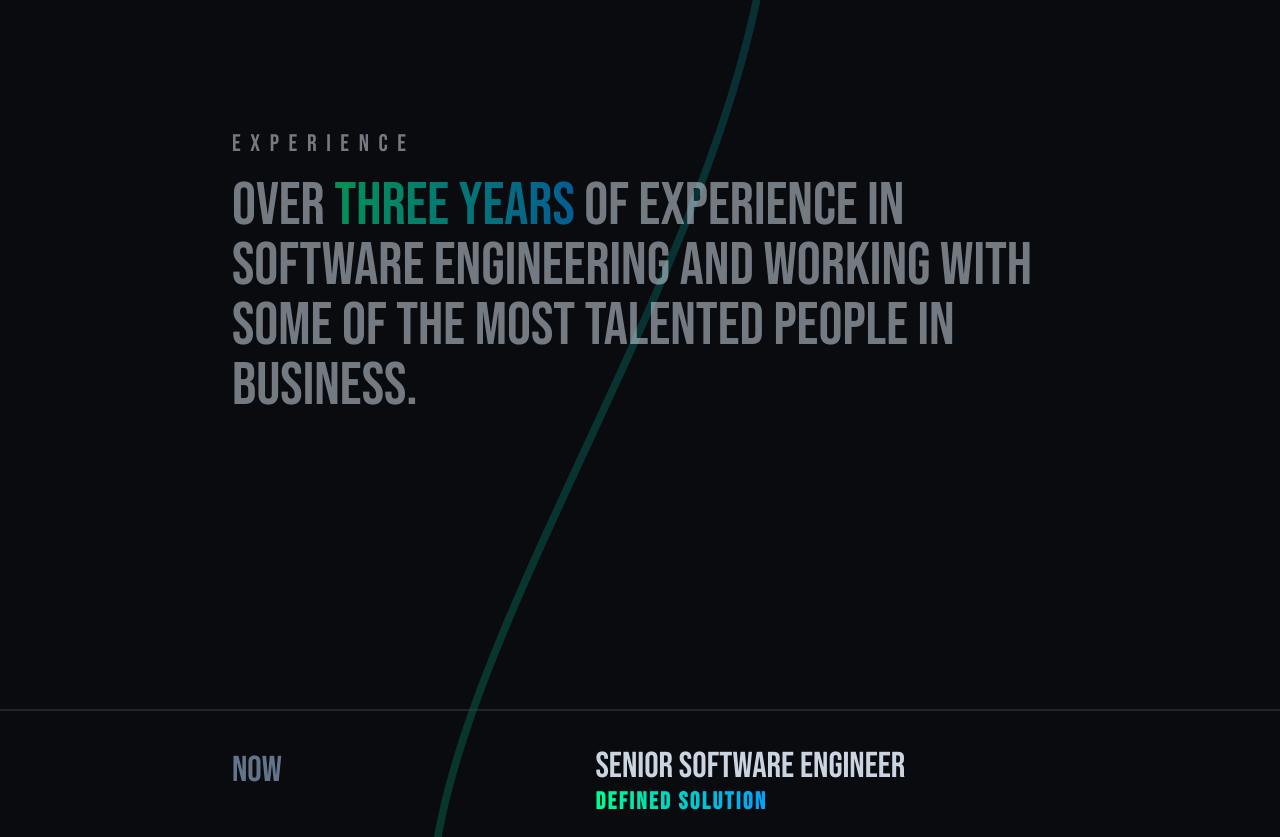
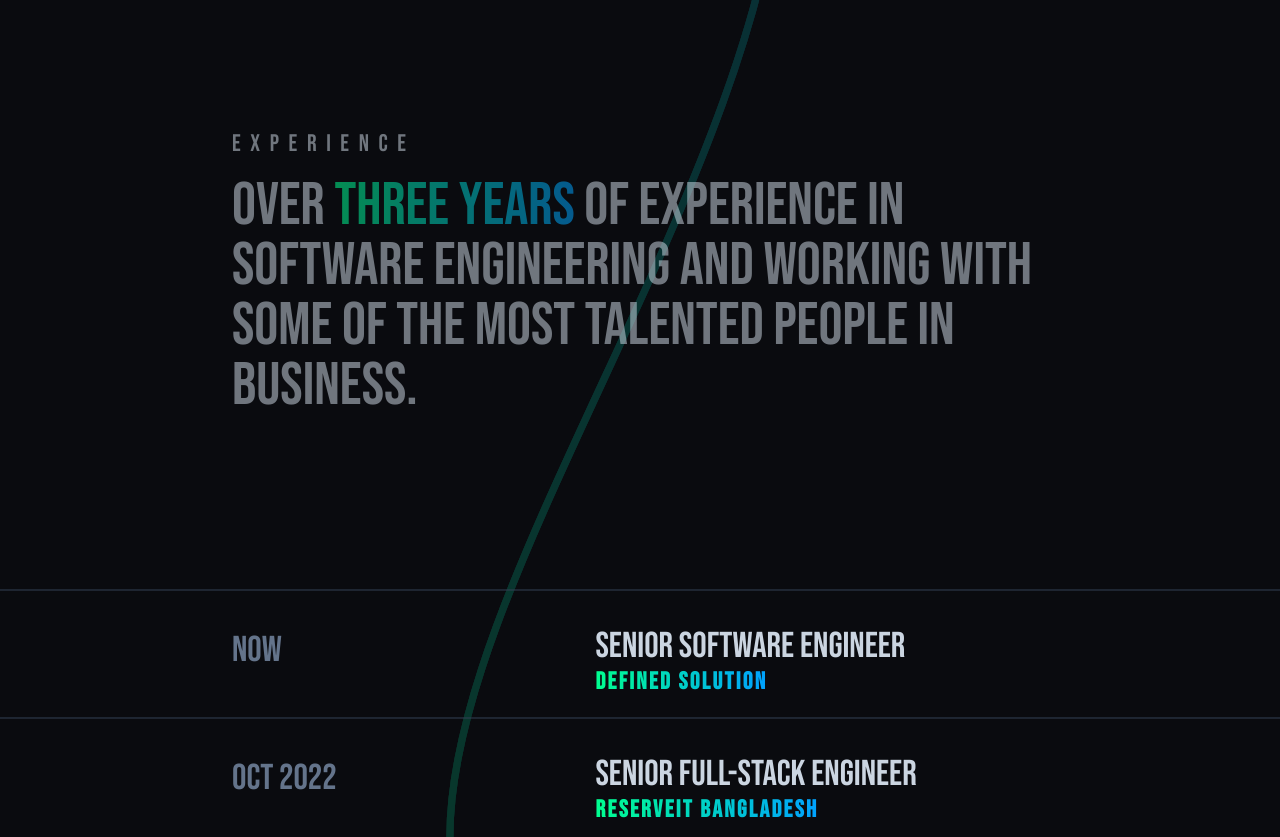
Before and after one commit to tam11a/v2.tam11a.dev, a Next.js app: page / in a window 1280 px wide. Shown: the part 2380-3217 px from the top of the page. Built offline with nearby package versions, Linux system fonts and the light colour scheme.

Commit message:
updated: mb-[10vh] to mb-[5vh]

```diff
--- a/src/app/(website)/components/experience.tsx
+++ b/src/app/(website)/components/experience.tsx
@@ -5,7 +5,7 @@ export default function Experience() {
 	return (
 		<section
 			id="experience"
-			className="flex flex-col justify-center my-[20vh]  max-w-4xl px-10 mx-auto"
+			className="flex flex-col justify-center mt-[20vh] mb-[5vh]  max-w-4xl px-10 mx-auto"
 		>
 			<FadeOnScroll>
 				<motion.div className="space-y-4">
```
